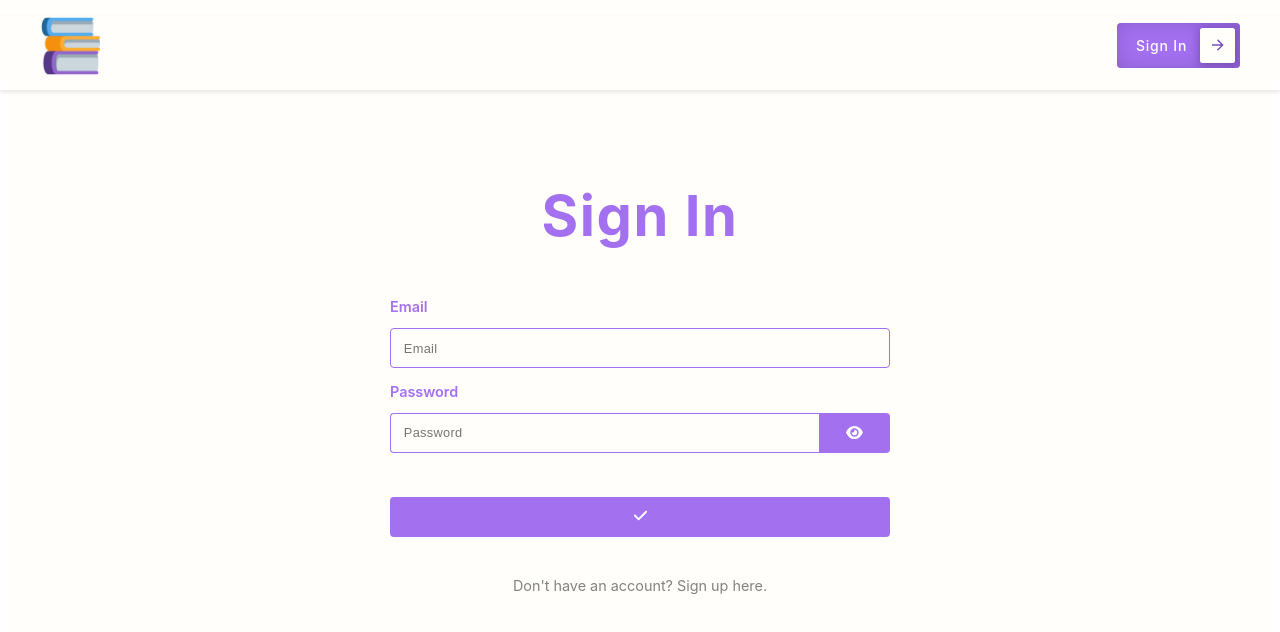
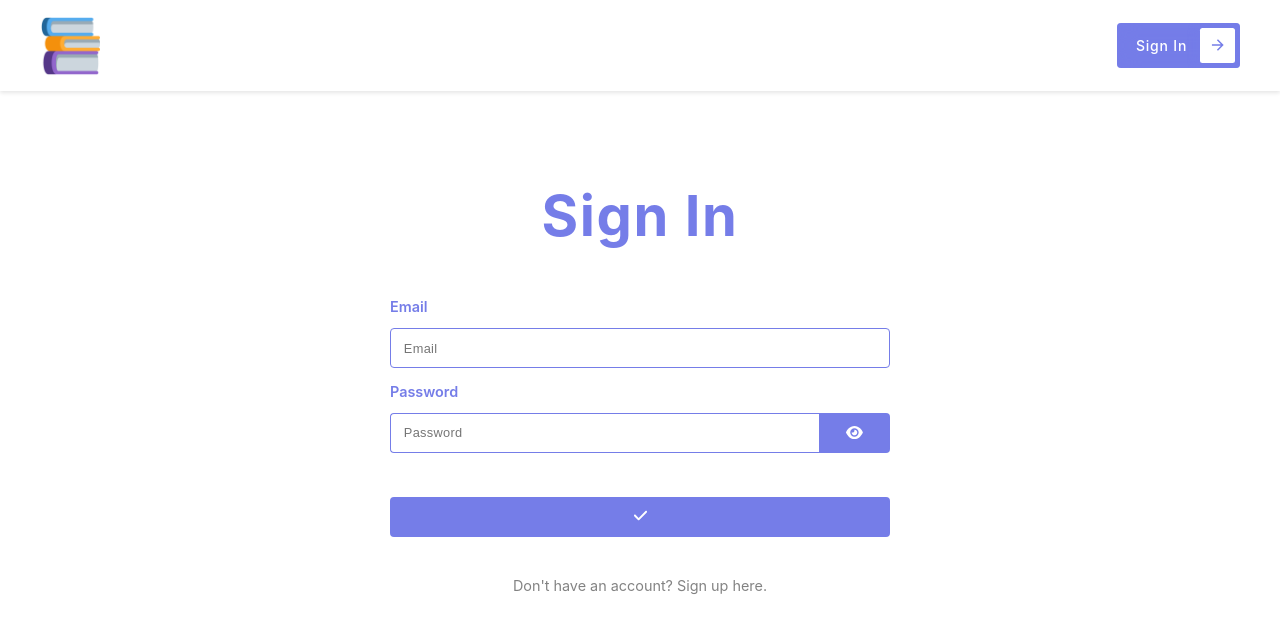
Before and after one commit to annawaterhouse/auth-api-practice, a React (Vite) app: page /login in a window 1280 px wide. Shown: the top 632 px of the page. Built offline with nearby package versions, Linux system fonts and the light colour scheme.

Commit message:
color adjustments

```diff
--- a/src/features/Auth/form.scss
+++ b/src/features/Auth/form.scss
@@ -1,3 +1,6 @@
+$primary-blue:#3F51B5;
+$secondary-blue: #757de8;
+
 .auth-container {
   width: 100%;
   height: 100vh;
@@ -14,7 +17,7 @@
     cursor: pointer;
     transition: color 0.3s;
     &:hover {
-      color: #7b52b9;
+      color: #333333;
       font-weight: 500;
     }
   }
@@ -22,7 +25,7 @@
   .auth-title {
     font-size: 3.5rem;
     font-weight: 700;
-    color:#a370f0;
+    color:$secondary-blue;
     letter-spacing: 0.1rem;
     margin-bottom: 1rem;
   }
@@ -34,16 +37,8 @@
     gap: 0.9rem;
 
     button {
-      border: 2px solid #a370f0;
-      background-color: #a370f0;
-      border-radius: 0.25rem;
-      height: 40px;
-      margin-top: 1.9rem;
-    }
-
-    button {
-      border: 2px solid #a370f0;
-      background-color: #a370f0;
+      border: 2px solid $secondary-blue;
+      background-color: $secondary-blue;
       border-radius: 0.25rem;
       height: 40px;
       margin-top: 1.9rem;
@@ -55,13 +50,13 @@
       text-transform: uppercase;
     }
     button:hover {
-      background-color: #7b52b9;
-      border-color: #7b52b9;
+      background-color: $primary-blue;
+      border-color: $primary-blue;
     }
 
     label {
       width: 100%;
-      color: #a370f0;
+      color: $secondary-blue;
       font-size: 0.9rem;
       font-weight: 600;
     }
@@ -70,17 +65,22 @@
       background-color: transparent;
       width: 100%;
       height: 40px;
-      border: 1px solid #a370f0;
+      border: 1px solid $secondary-blue;
       border-radius: 0.25rem;
       padding-left: 0.8rem;
       letter-spacing: 0.02rem;
       font-size: 0.8rem;
 
     }
+    label:focus-visible {
+      outline: none;
+      border: 2px solid $primary-blue;
+
+    }
     input:focus,
     input:focus-visible {
       outline: none;
-      border: 2px solid #a370f0;
+      border: 2px solid $primary-blue;
 
     }
 
@@ -91,9 +91,9 @@
 
       .input-password {
         width: 90%;
-        border-top: 1px solid #a370f0;
-        border-left: 1px solid #a370f0;
-        border-bottom: 1px solid #a370f0;
+        border-top: 1px solid $secondary-blue;
+        border-left: 1px solid $secondary-blue;
+        border-bottom: 1px solid $secondary-blue;
         border-radius: 0.25rem 0 0 0.25rem;
         border-right: none;
       }
@@ -101,14 +101,18 @@
       input:focus-visible {
         outline: none;
         border-right: none;
-        border-top: 2px solid #a370f0;
-        border-left: 2px solid #a370f0;
-        border-bottom: 2px solid #a370f0;
+        border-top: 2px solid $primary-blue;
+        border-left: 2px solid $primary-blue;
+        border-bottom: 2px solid $primary-blue;
         border-radius: 0.25rem 0 0 0.25rem;
+        .password-show-hide {
+          background-color: $primary-blue;
+          border-color: $primary-blue;
+        }
       }
-      .password-show-hide:hover {
-        background-color: #7b52b9;
-        border-color: #7b52b9;
+      .password-show-hide:hover, .password-show-hide:active {
+        background-color: $primary-blue;
+        border-color: $primary-blue;
       }
       .password-show-hide {
         border: none;
@@ -120,7 +124,7 @@
         justify-content: center;
         margin-top: 13px;
         cursor: pointer;
-        background-color: #a370f0;
+        background-color: $secondary-blue;
       }
     }
   }
--- a/src/features/Books/AllBooks.jsx
+++ b/src/features/Books/AllBooks.jsx
@@ -2,8 +2,6 @@ import { useGetBooksQuery } from "./booksSlice"
 import { IoIosArrowRoundForward } from "react-icons/io";
 import { Link } from "react-router-dom"
 import { useState } from 'react';
-import { FontAwesomeIcon } from '@fortawesome/react-fontawesome';
-import {faMagnifyingGlass} from '@fortawesome/free-solid-svg-icons';
 import "./allBooks.scss"
 
 function BookCard({ b }) {
@@ -13,14 +11,11 @@ function BookCard({ b }) {
           <div className="card-image" alt={b.title} style={{backgroundImage: `url(${b.coverimage})`}}>
           </div>
           <article className="card-content">
-          {b.available ? <p className="available">Available</p> : <p className="unavailable">Unavailable</p>}
           <section className="card-info">
             <h2 className="card-title">{b.title}</h2>
             <h3 className="card-author">{b.author}</h3>
-
             </section>
             <Link to={`/books/${b.id}`} className="card-button">Learn More</Link>
-
           </article>
           </section>
         </li>
--- a/src/features/Books/FeaturedBook.jsx
+++ b/src/features/Books/FeaturedBook.jsx
@@ -1,6 +1,6 @@
-import { useGetBookByIdQuery } from "./booksSlice"
-import { useParams, useNavigate } from "react-router-dom"
-import { useReserveMutation } from "../Account/resSlice"
+import { useGetBookByIdQuery } from "./booksSlice";
+import { useParams, useNavigate } from "react-router-dom";
+import { useReserveMutation } from "../Account/resSlice";
 import { FaArrowLeft } from "react-icons/fa";
 export default function FeaturedBook() {
   const navigate = useNavigate();
@@ -9,32 +9,45 @@ export default function FeaturedBook() {
   const [reserve] = useReserveMutation();
 
   const handleClick = async (id) => {
-
     try {
       await reserve(id).unwrap();
-          navigate('/');
+      navigate("/");
     } catch (err) {
       console.error(err);
     }
-    }
+  };
 
   return data ? (
     <article className="featured">
       <figure className="col-left">
-            <button className="back">
-          <FaArrowLeft className="icon" onClick={()=>navigate('/books')} />
-        </button>
+        {/* <button className="back">
+          <FaArrowLeft className="icon" onClick={() => navigate("/books")} />
+        </button> */}
+        <div>
         <img src={data.book.coverimage} alt={data.book.title} />
+        </div>
+
       </figure>
       <section className="col-right">
-                <h2>{data.book.title}</h2>
-                <h3>By {data.book.author}</h3>
-                <p>{data.book.description}</p>
-                {!data.book.available && <button className="unavailable-button">Unavailable</button>}
-                {data.book.available && <button className="available-button" onClick={()=>handleClick(data.book.id)} >Reserve</button>}
+        <section className="info-group">
+          <h2 className="t-xxl">{data.book.title}</h2>
+          <h3 className="t-base">{data.book.author}</h3>
+        </section>
+        <p className="base">{data.book.description}</p>
+        {!data.book.available && (
+          <button className="unavailable-button">Unavailable</button>
+        )}
+        {data.book.available && (
+          <button
+            className="available-button"
+            onClick={() => handleClick(data.book.id)}
+          >
+            Reserve
+          </button>
+        )}
       </section>
     </article>
   ) : (
-        <h2>Loading...</h2>
-    )
+    <p>Loading...</p>
+  );
 }
--- a/src/layout/root.scss
+++ b/src/layout/root.scss
@@ -1,8 +1,17 @@
+// Universal Color Styling
+$primary-blue:#3F51B5;
+$secondary-blue: #757de8;
+$tertiary-blue: #dedeff;
+$bg-color: #ffffff;
+$text: #333333;
+$secondary-font: #5c5c5c;
+$primary-gray: #c2c2c2;
+
+
 *,
 *::before,
 *::after {
   box-sizing: border-box;
-
 }
 
 #root {
@@ -20,8 +29,7 @@
   align-items: center;
   justify-content: center;
   grid-template-columns: repeat(1, minmax(0, 1fr));
-  background-color: #fffefb;
-
+  background-color: $bg-color;
 }
 
 header {
@@ -30,17 +38,21 @@ header {
   left: 0;
   right: 0;
   z-index: 100;
-  background-color: #fffefb;
+  background-color: $bg-color;
   padding: 1rem 0;
-  height: 10%;
+  height: 91px;
+  box-shadow: 0 2px 4px rgba(0, 0, 0, 0.1);
   nav {
     display: flex;
     justify-content: center;
     align-items: center;
     width: 100%;
     padding: 0 2.5rem;
-  box-shadow: 0 2px 4px rgba(0, 0, 0, 0.1);
-  img { width: 60px; padding-bottom: 0.65rem}
+
+    img {
+      width: 60px;
+      padding-bottom: 0.65rem;
+    }
   }
   section {
     display: flex;
@@ -59,12 +71,13 @@ padding: 5rem 2.5rem;
   margin: 0;
   width: 100%;
   height: 90%;
+  background-color: $bg-color;
 }
 
 .signin-button {
   margin-bottom: 1rem;
-  background: #a370f0;
-  color: #fffefb;
+  background: $secondary-blue;
+  color: $bg-color;
   font-family: inherit;
   padding: 0.35em;
   padding-left: 1.2rem;
@@ -75,7 +88,7 @@ width: 100%;
   letter-spacing: 0.05rem;
   display: flex;
   align-items: center;
-  box-shadow: inset 0 0 1.6rem -0.6rem #714da6;
+  box-shadow: inset 0 0 1.6rem -0.6rem $secondary-blue;
   overflow: hidden;
   position: relative;
   height: 2.8rem;
@@ -83,7 +96,7 @@ width: 100%;
 }
 
 .signin-button .icon {
-  background: #fffefb;
+  background: $bg-color;
   margin-left: 1rem;
   position: absolute;
   display: flex;
@@ -92,7 +105,7 @@ width: 100%;
   height: 2.2rem;
   width: 2.2rem;
   border-radius: 0.18em;
-  box-shadow: 0.1rem 0.1rem 0.6rem 0.2rem #7b52b9;
+  box-shadow: 0.1rem 0.1rem 0.6rem 0.2rem $secondary-blue;
   right: 0.3rem;
   transition: all 0.3s;
 }
@@ -104,7 +117,7 @@ width: 100%;
 .signin-button .icon svg {
   width: 1.1rem;
   transition: transform 0.3s;
-  color: #7b52b9;
+  color: $secondary-blue;
 }
 
 .signin-button:hover .icon svg {
@@ -131,3 +144,35 @@ button {
   display: flex;
   flex-direction: column;
 }
+
+//typography
+/* Extra Small */
+.t-xs {
+  font-size: 0.75rem;
+  line-height: 1rem;
+}
+/* Small */
+.t-small {
+  font-size: 0.875rem;
+  line-height: 1.25rem;
+}
+.base {
+  font-size: 1rem;
+  line-height: 1.6rem;
+}
+/* Large */
+.t-lg {
+  font-size: 1.25rem;
+  line-height: 1.5rem; /* Adjusted line height for consistency */
+}
+/* Extra Large */
+.t-xl {
+  font-size: 1.5rem;
+  line-height: 2rem;
+}
+
+/* Extra Extra Large */
+.t-xxl {
+  font-size: 1.875rem;
+  line-height: 2.25rem;
+}
```
Also changed, not shown: src/features/Books/allBooks.scss (+46 -41 lines). Lines whose indentation alone changed are shown as unchanged.
